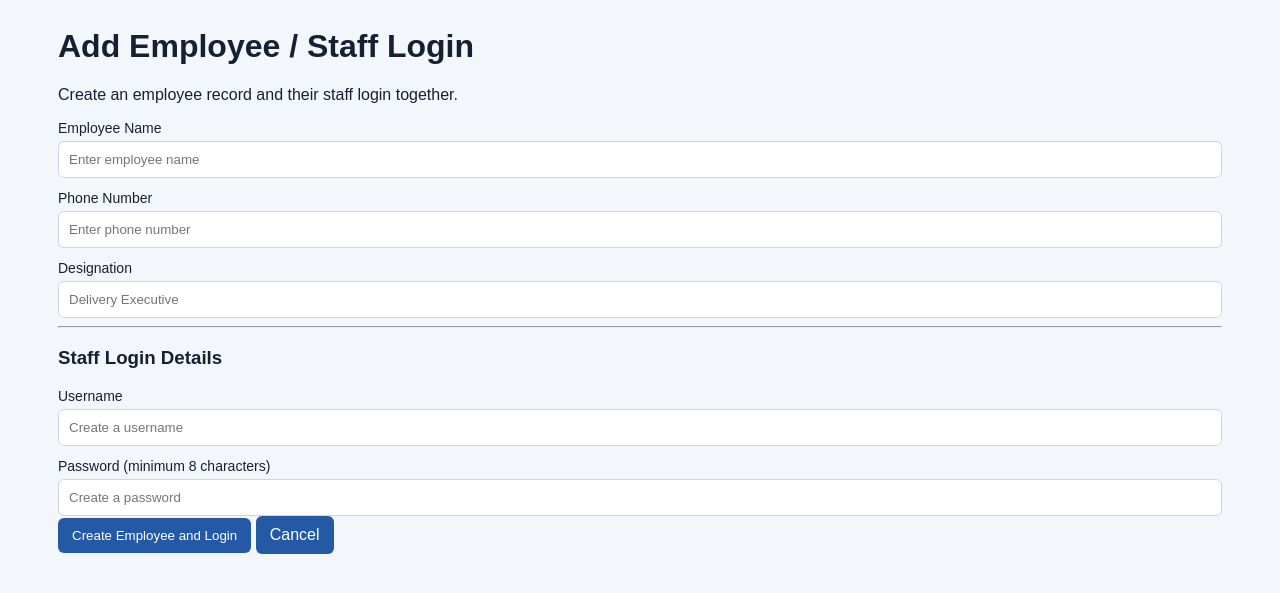
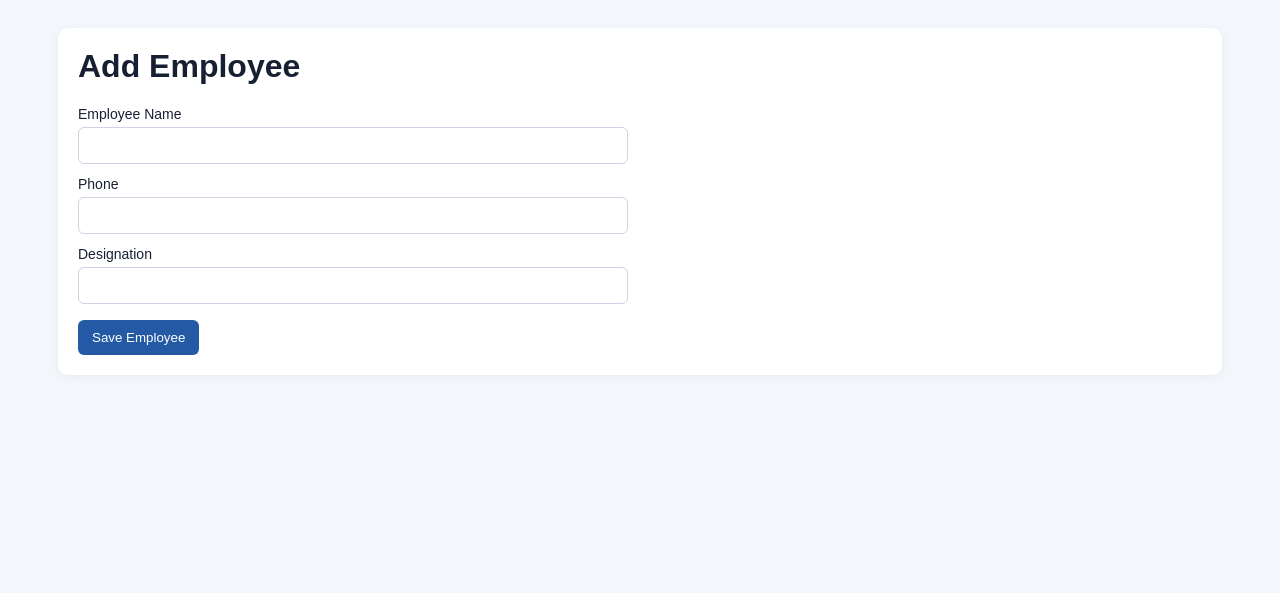
Before and after one commit to tharunrajkperiye-a11y/courier-delivery-management-system, a Flask app: page /add-employee in a window 1280 px wide. Shown: the part 63-656 px from the top of the page. Run offline with Flask 3, Linux system fonts and the light colour scheme; the visitor is signed in with stand-in values (Sample User, id 1); parts of the project's set-up code (start-up, migrations or seed data) failed here and were passed over.

Commit message:
Refactor add_employee.html for improved layout

```diff
--- a/templates/add_employee.html
+++ b/templates/add_employee.html
@@ -1,83 +1,13 @@
 {% extends "base.html" %}
-
-{% block title %}Add Employee - CourierFlow{% endblock %}
-
+{% block title %}Add Employee | CourierFlow{% endblock %}
 {% block content %}
-
-<div class="page-header">
-    <h1>Add Employee / Staff Login</h1>
-    <p>Create an employee record and their staff login together.</p>
+<div class="panel">
+  <h1>Add Employee</h1>
+  <form method="post" class="form">
+    <label>Employee Name</label><input name="name" required>
+    <label>Phone</label><input name="phone" required>
+    <label>Designation</label><input name="designation" required>
+    <button class="btn" type="submit" style="margin-top:16px">Save Employee</button>
+  </form>
 </div>
-
-<div class="form-card">
-
-    <form method="post">
-
-        <div class="form-group">
-            <label>Employee Name</label>
-            <input
-                type="text"
-                name="name"
-                placeholder="Enter employee name"
-                required
-            >
-        </div>
-
-        <div class="form-group">
-            <label>Phone Number</label>
-            <input
-                type="text"
-                name="phone"
-                placeholder="Enter phone number"
-                required
-            >
-        </div>
-
-        <div class="form-group">
-            <label>Designation</label>
-            <input
-                type="text"
-                name="designation"
-                placeholder="Delivery Executive"
-                required
-            >
-        </div>
-
-        <hr>
-
-        <h3>Staff Login Details</h3>
-
-        <div class="form-group">
-            <label>Username</label>
-            <input
-                type="text"
-                name="username"
-                placeholder="Create a username"
-                autocomplete="username"
-                required
-            >
-        </div>
-
-        <div class="form-group">
-            <label>Password (minimum 8 characters)</label>
-            <input
-                type="password"
-                name="password"
-                minlength="8"
-                autocomplete="new-password"
-                placeholder="Create a password"
-                required
-            >
-        </div>
-
-        <button class="btn btn-primary" type="submit">
-            Create Employee and Login
-        </button>
-
-        <a href="/" class="btn btn-secondary">Cancel</a>
-
-    </form>
-
-</div>
-
 {% endblock %}
```
